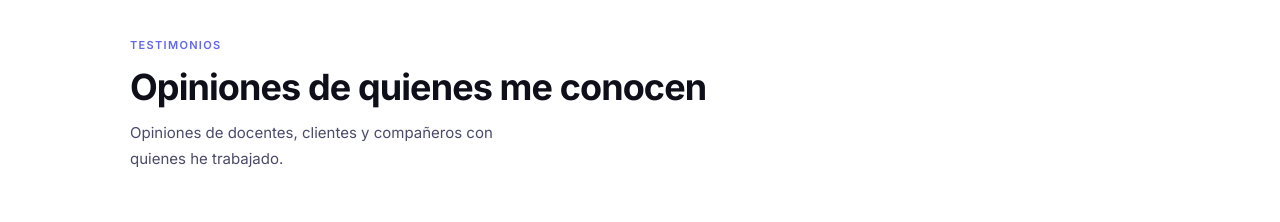
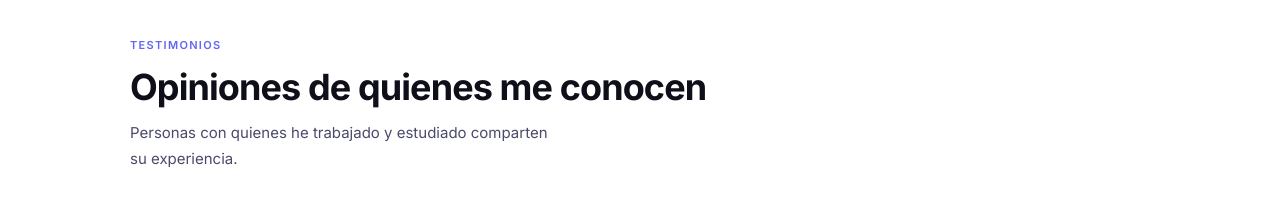
Before and after one commit to HectorARiascosI/Portafolio, a Next.js app: page / in a window 1280 px wide. Shown: the part 3840-4062 px from the top of the page. Built offline with nearby package versions, Linux system fonts and the light colour scheme.

Commit message:
descripción de testimonios más humana

```diff
--- a/components/sections/Testimonials.jsx
+++ b/components/sections/Testimonials.jsx
@@ -37,7 +37,7 @@ export default function Testimonials({ testimonials }) {
           <p className="t-label" style={{ marginBottom: '0.75rem' }}>Testimonios</p>
           <h2 className="t-heading">Opiniones de quienes me conocen</h2>
           <p className="t-body" style={{ marginTop: '0.75rem', maxWidth: '420px' }}>
-            Opiniones de docentes, clientes y compañeros con quienes he trabajado.
+            Personas con quienes he trabajado y estudiado comparten su experiencia.
           </p>
         </div>
 
```
